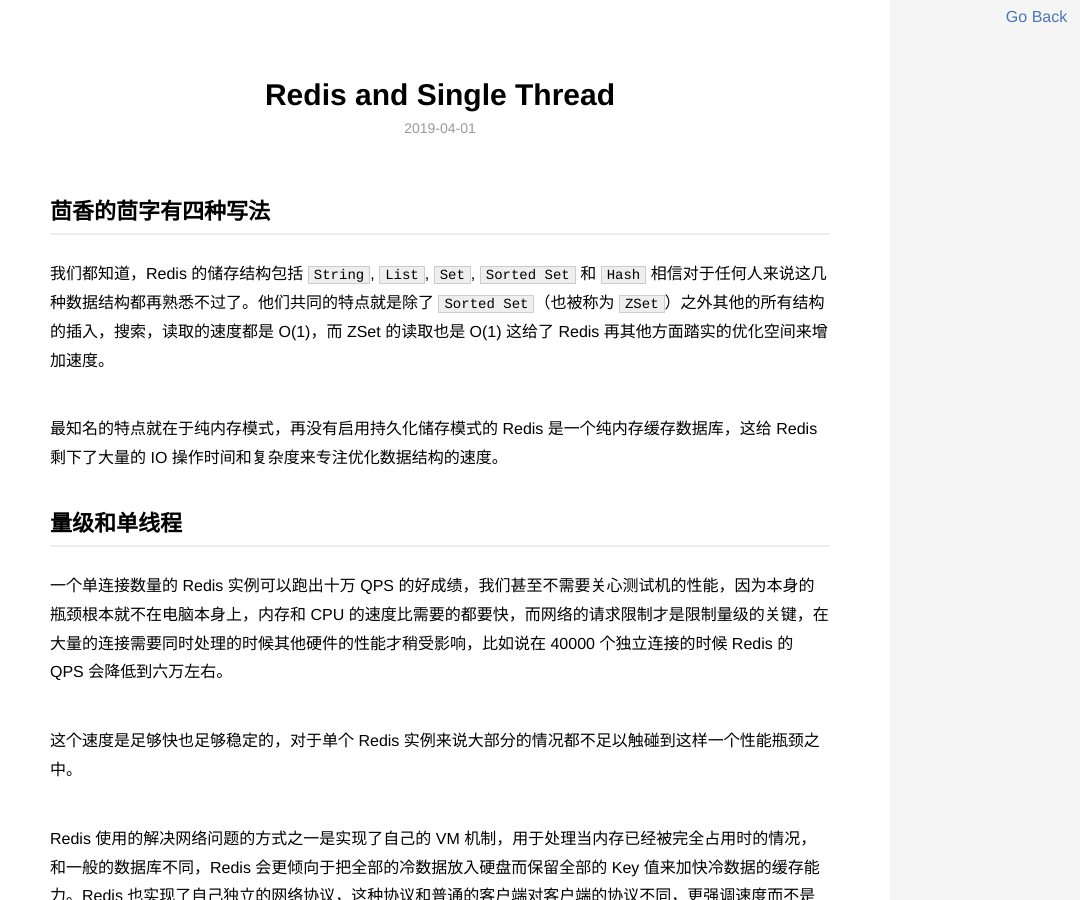
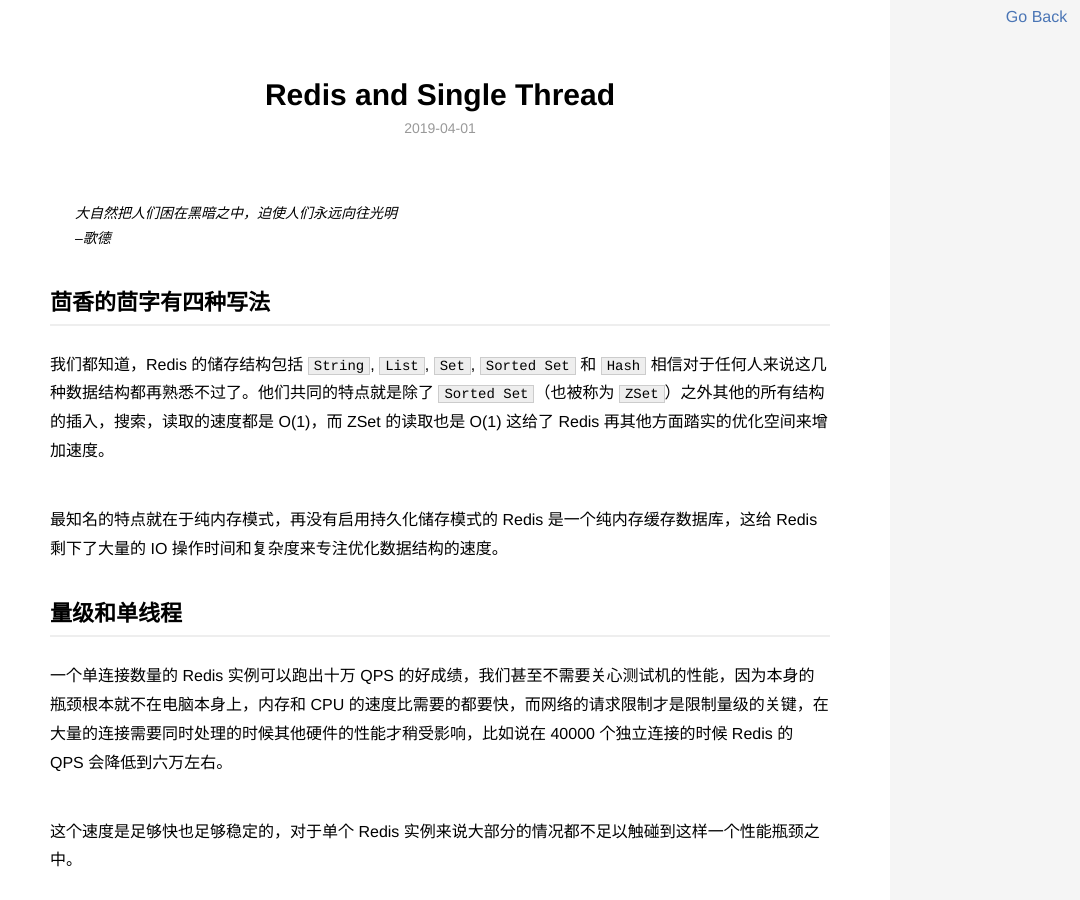
Before and after one commit to WMXPY/blog.mengw.io, a Jekyll site: the page built from _posts/blog/2019-04-01-Redis-And-Single-Thread.md, in a window 1280 px wide and 900 px high. Shown: the whole window, without its empty margins (200-1280 px from the left). Built offline with Jekyll 4.4.1, drawn with Linux system fonts in a browser that asks for light colours.

Commit message:
add quote

```diff
--- a/_posts/blog/2019-04-01-Redis-And-Single-Thread.md
+++ b/_posts/blog/2019-04-01-Redis-And-Single-Thread.md
@@ -4,6 +4,9 @@ title: "Redis and Single Thread"
 categories: blog
 description: Redis 储存结构和单线程
 ---
+
+> 大自然把人们困在黑暗之中，迫使人们永远向往光明
+> --歌德
 
 ## 茴香的茴字有四种写法
 
```
